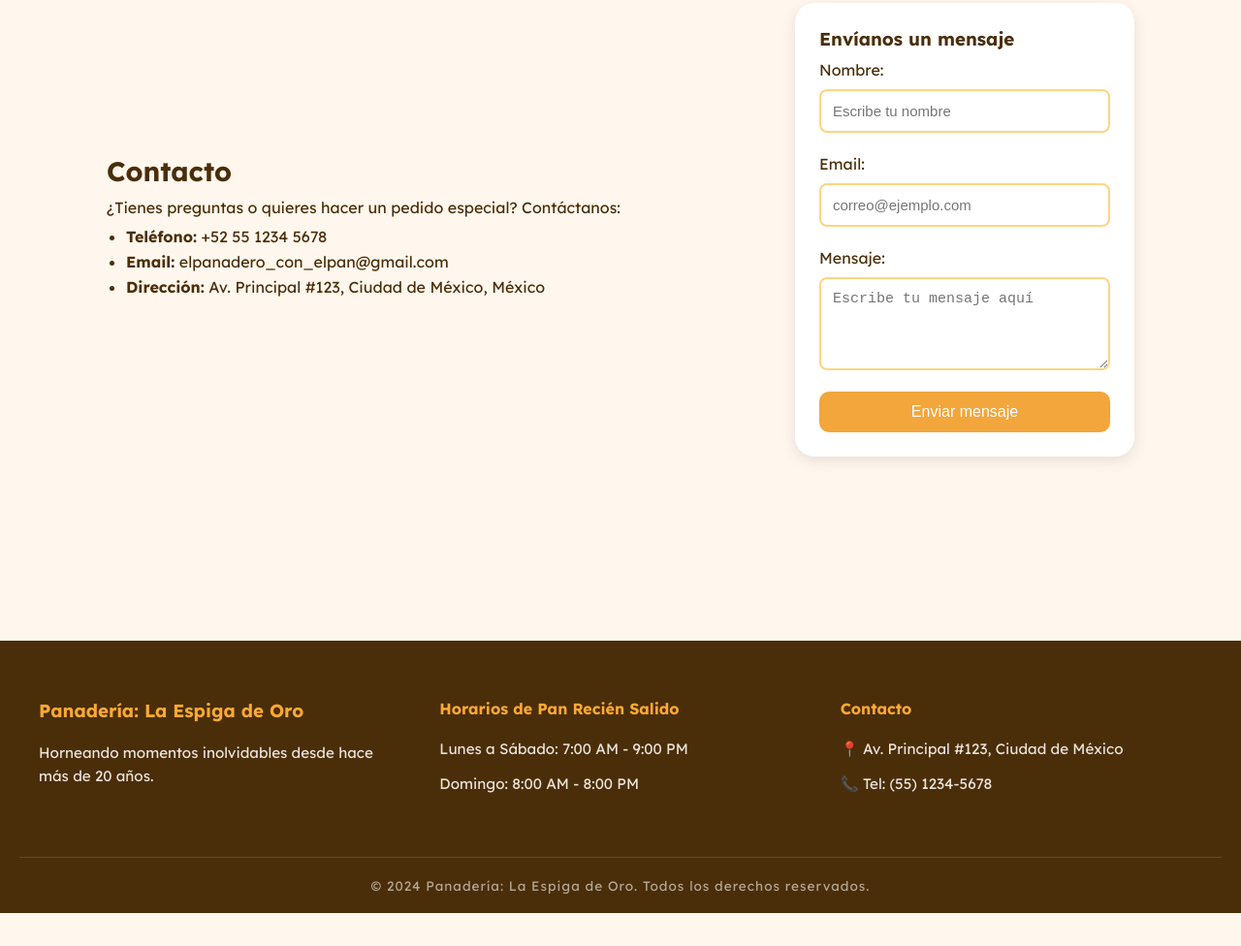
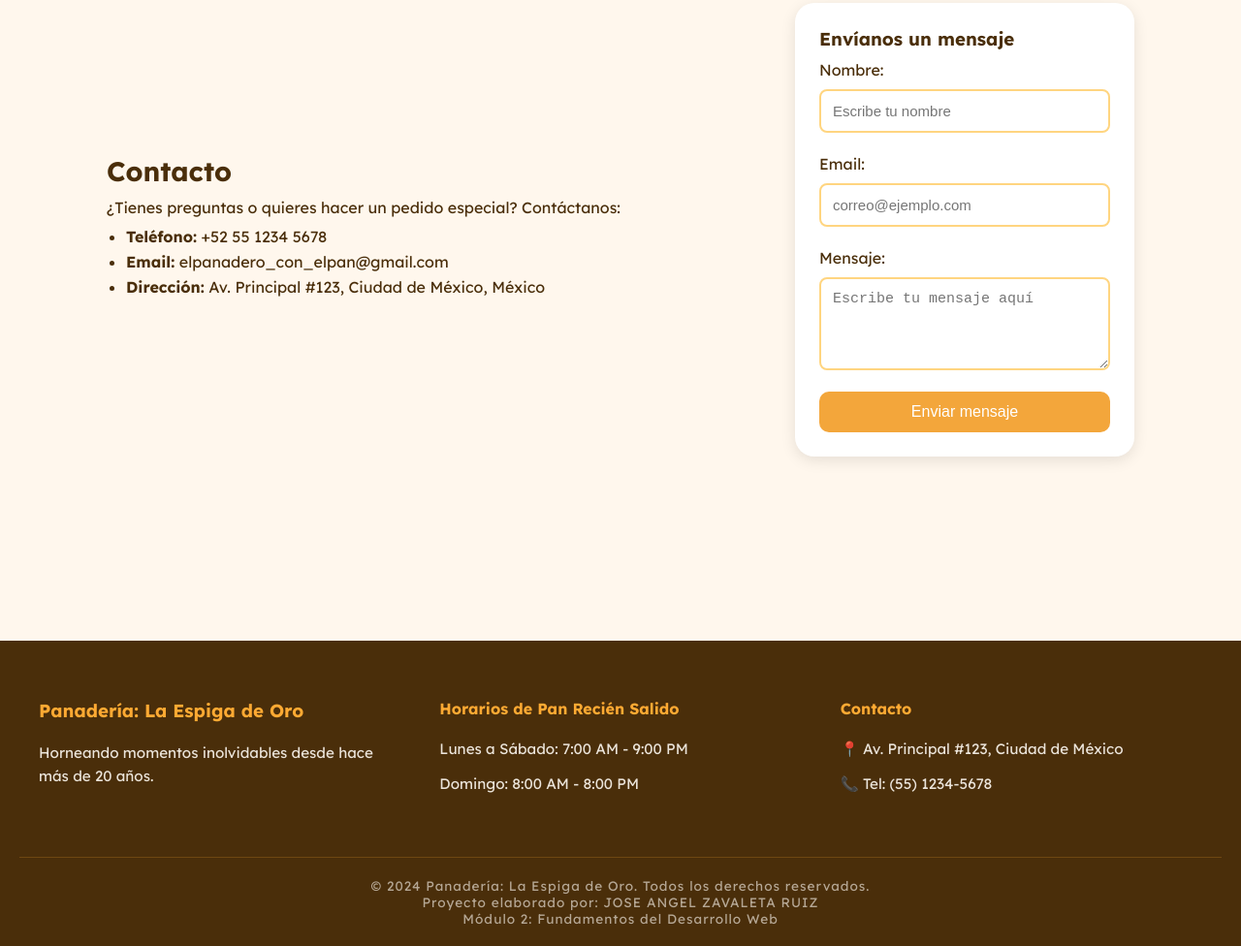
Before and after one commit to ettijoseangel/Modulo2_Pagina_Web.github.io, a plain HTML site: page index.html in a window 1280 px wide. Shown: the part 5138-6114 px from the top of the page at 97% size. Before the commit the page ends 6080 px from the top, so only its background shows below. Drawn offline with Linux system fonts and the light colour scheme.

Commit message:
Autor del proyecto agregado dentro del footer

```diff
--- a/index.html
+++ b/index.html
@@ -400,6 +400,8 @@
         </div>
         <div class="footer-bottom">
             <p>&copy; 2024 Panadería: La Espiga de Oro. Todos los derechos reservados.</p>
+            <p>Proyecto elaborado por: JOSE ANGEL ZAVALETA RUIZ</p>
+            <p>Módulo 2: Fundamentos del Desarrollo Web</p>
     </footer>
 
     <a href="#menu" class="carrito-button">Ver carrito 🛒</a>
```
